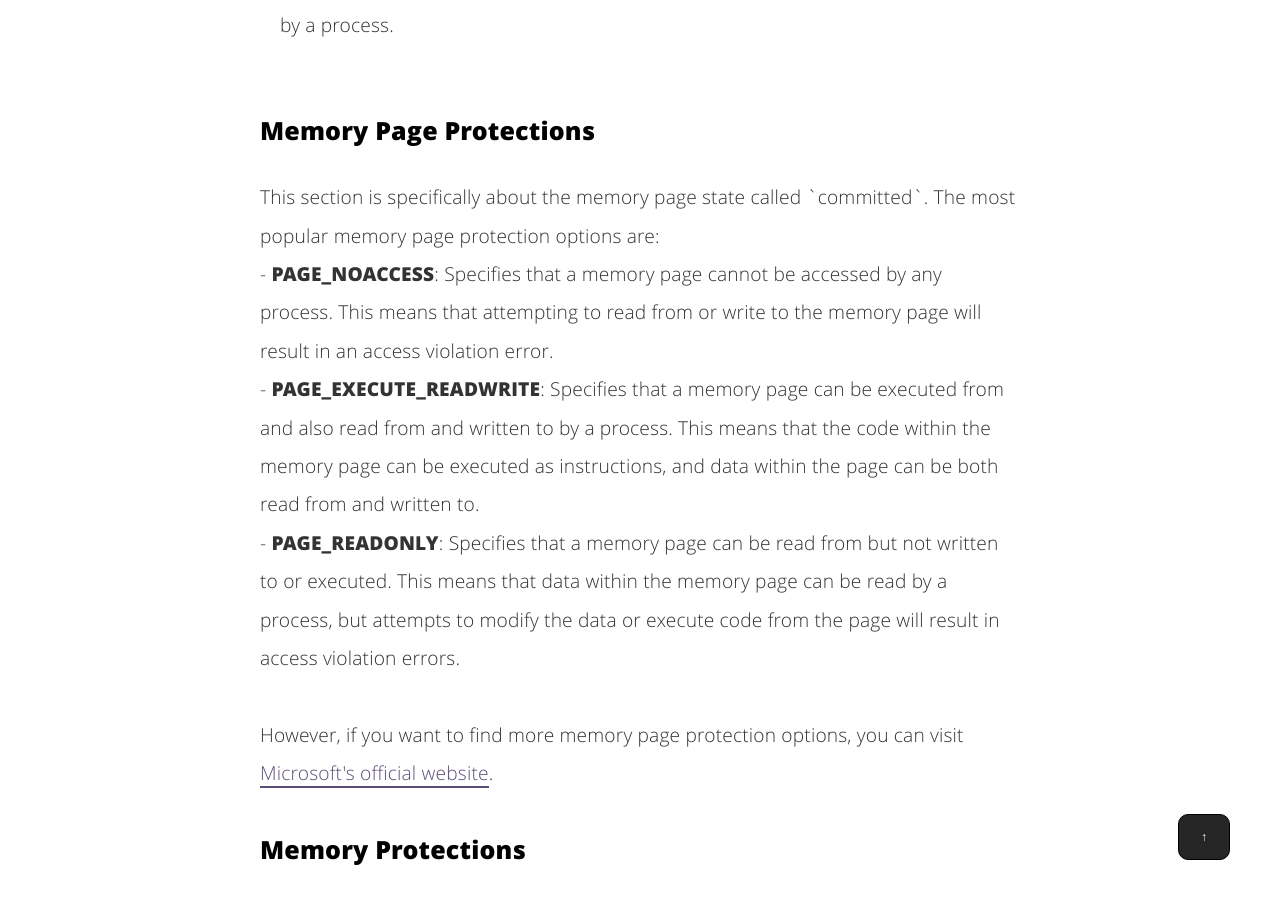
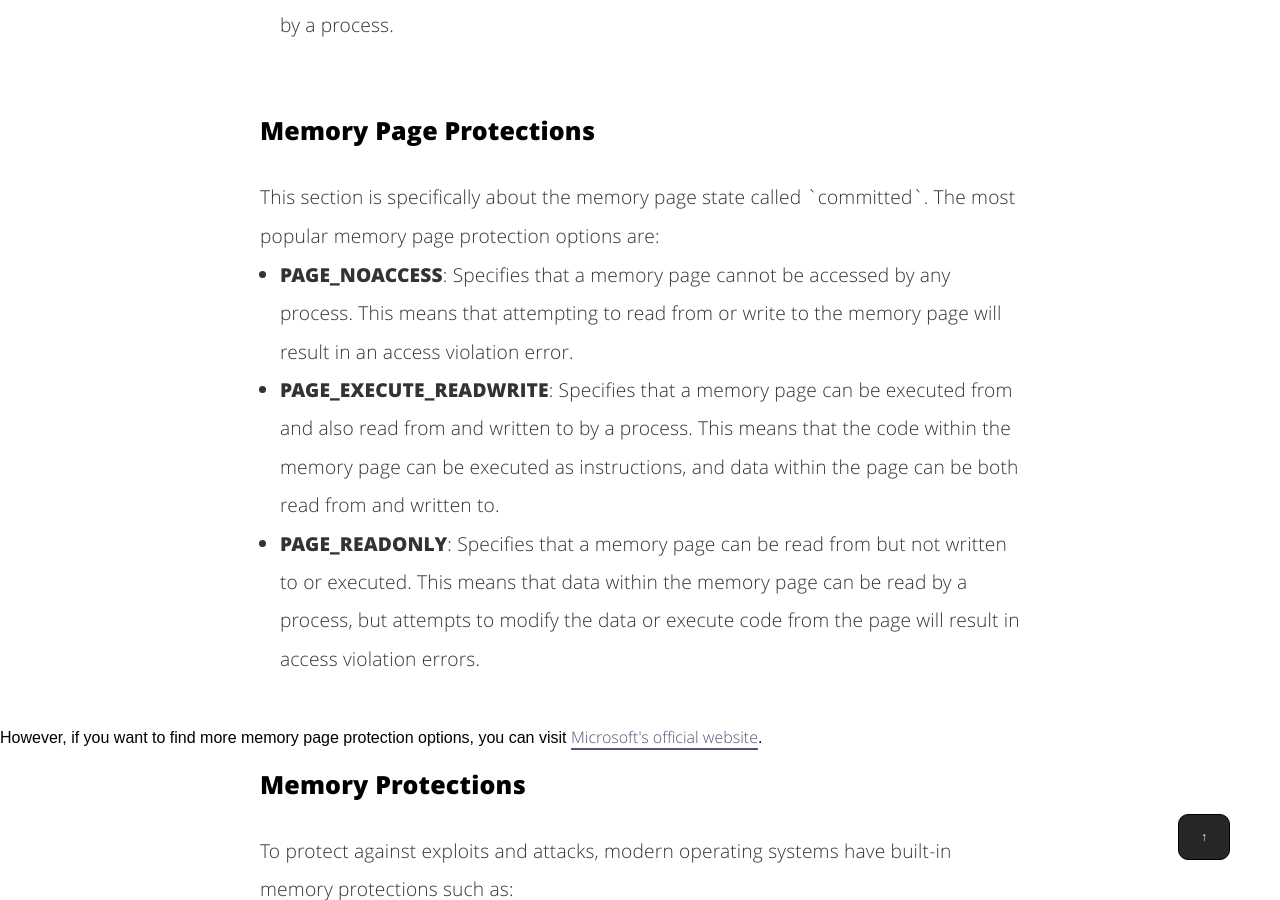
Before and after one commit to nickvourd/nickvourd.github.io, a Jekyll site: the page built from _posts/2024-04-17-an-introduction-to-windows-memory-management.md, in a window 1280 px wide and 900 px high, scrolled down 6662 px. Built offline with Jekyll 4.4.1, drawn with Linux system fonts in a browser that asks for light colours.

Commit message:
An Introduction to Windows Memory Management (Part 2)

```diff
--- a/_posts/2024-04-17-an-introduction-to-windows-memory-management.md
+++ b/_posts/2024-04-17-an-introduction-to-windows-memory-management.md
@@ -226,9 +226,11 @@
 
 <p>This section is specifically about the memory page state called `committed`. The most popular memory page protection options are:<br />
 
-- <b>PAGE_NOACCESS</b>: Specifies that a memory page cannot be accessed by any process. This means that attempting to read from or write to the memory page will result in an access violation error.<br />
-- <b>PAGE_EXECUTE_READWRITE</b>: Specifies that a memory page can be executed from and also read from and written to by a process. This means that the code within the memory page can be executed as instructions, and data within the page can be both read from and written to.<br />
-- <b>PAGE_READONLY</b>: Specifies that a memory page can be read from but not written to or executed. This means that data within the memory page can be read by a process, but attempts to modify the data or execute code from the page will result in access violation errors.<br /><br />
+<ul>
+    <li><b>PAGE_NOACCESS</b>: Specifies that a memory page cannot be accessed by any process. This means that attempting to read from or write to the memory page will result in an access violation error.</li>
+    <li><b>PAGE_EXECUTE_READWRITE</b>: Specifies that a memory page can be executed from and also read from and written to by a process. This means that the code within the memory page can be executed as instructions, and data within the page can be both read from and written to.</li>
+    <li><b>PAGE_READONLY</b>: Specifies that a memory page can be read from but not written to or executed. This means that data within the memory page can be read by a process, but attempts to modify the data or execute code from the page will result in access violation errors.</li>
+</ul><br />
 
 However, if you want to find more memory page protection options, you can visit <a href="https://learn.microsoft.com/en-us/windows/win32/memory/memory-protection-constants">Microsoft's official website</a>.<br /><br /></p>
 
```
